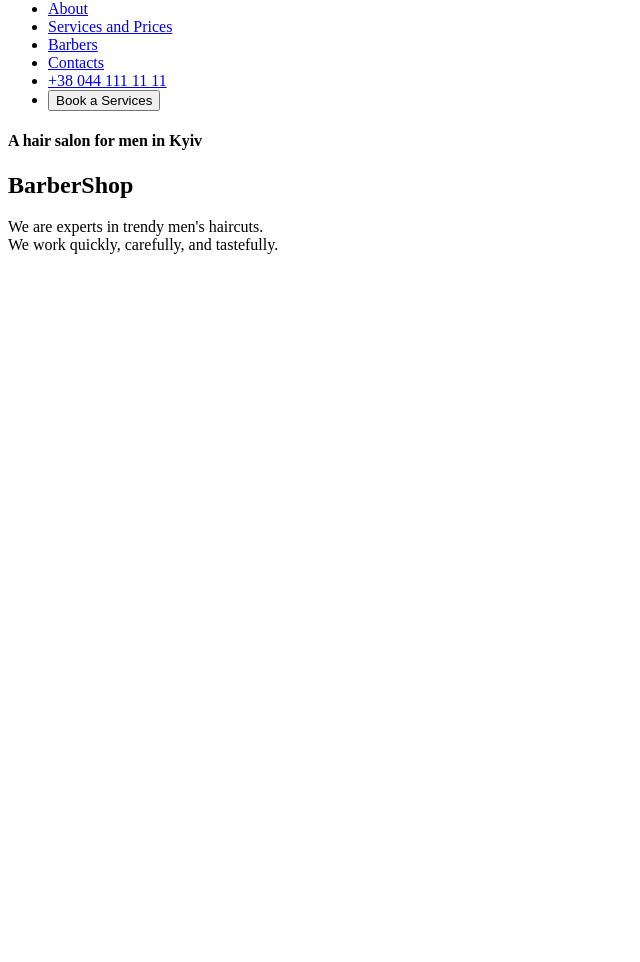
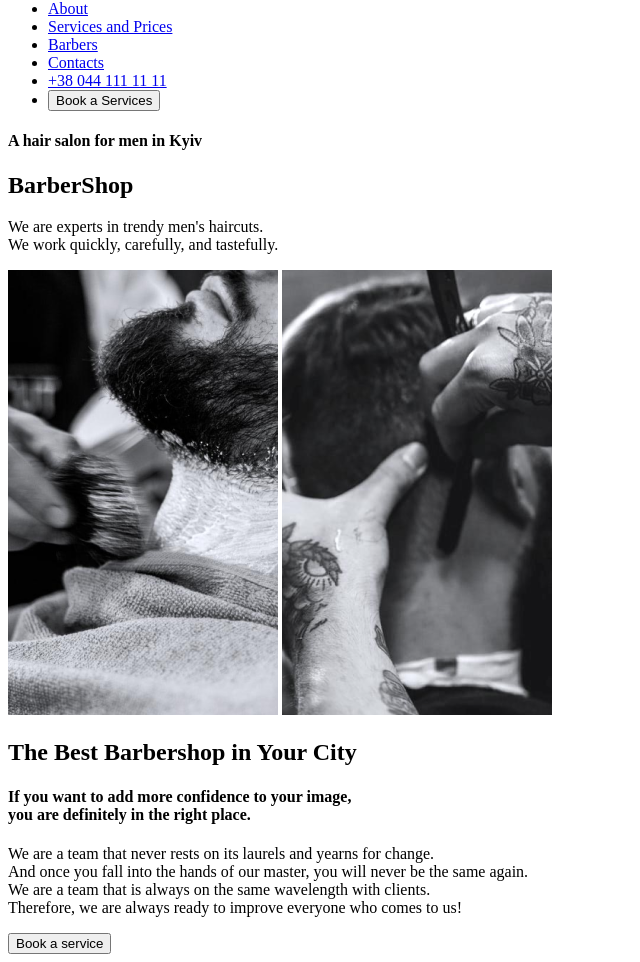
Before and after one commit to GabrielConstantin24/barber-shop, a plain HTML site: page index.html in a window 1280 px wide. Shown: the part 84-1046 px from the top of the page, without its empty margins (0-640 px from the left). Before the commit the page ends 800 px from the top, so only its background shows below. Drawn offline with Linux system fonts and the light colour scheme.

Commit message:
Second Commit
Am adaugat in fisierul index.html  2 imagini (respectiv imaginea 1 si imaginea 2) si am adaugat un 2 titluri , 1 paragraf si un button

```diff
--- a/index.html
+++ b/index.html
@@ -24,8 +24,23 @@
         <section>
             <h4>A hair salon for men in Kyiv</h4>
             <h1>BarberShop</h1>
+
             <p>We are experts in trendy men's haircuts. <br>
                 We work quickly, carefully, and tastefully.</p>
+
+        </section>
+
+        <section>
+            <img src="./images/imagine1.png" alt="Aceasta este o imagine"/>
+            <img src="./images/imagine2.png" alt="Aceasta este o imagine"/>
+
+            <h1>The Best Barbershop in Your City</h1>
+            <h4>If you want to add more confidence to your image, <br> you are definitely in the right place.</h4>
+            <p>We are a team that never rests on its laurels and yearns for change.<br> And once you fall into the hands of our master,
+                you will never be the same again. <br> We are a team that is always on the same
+                wavelength with clients.<br> Therefore,
+                we are always ready to improve everyone who comes to us!</p>
+            <button>Book a service</button>
         </section>
     </body>
 </html>
```
Also changed, not shown: images/imagine1.png (added), images/imagine2.png (added).
